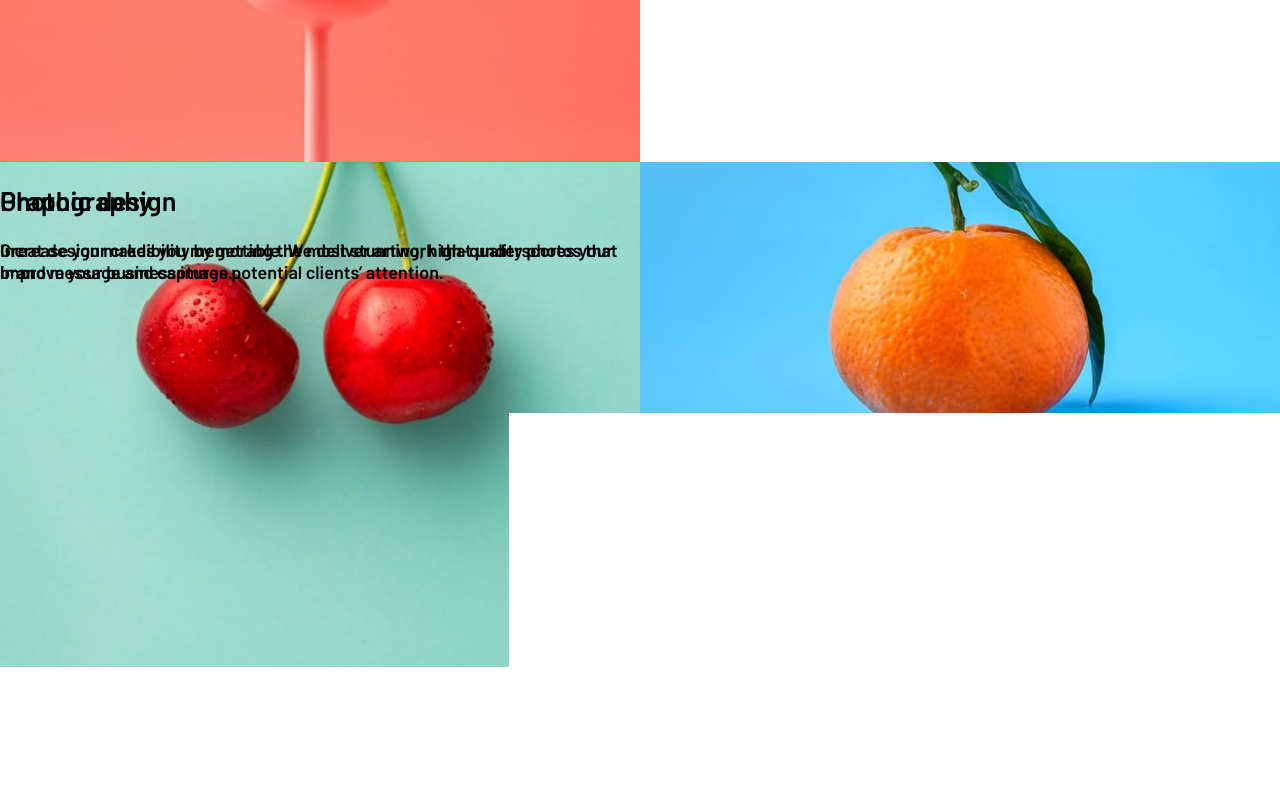
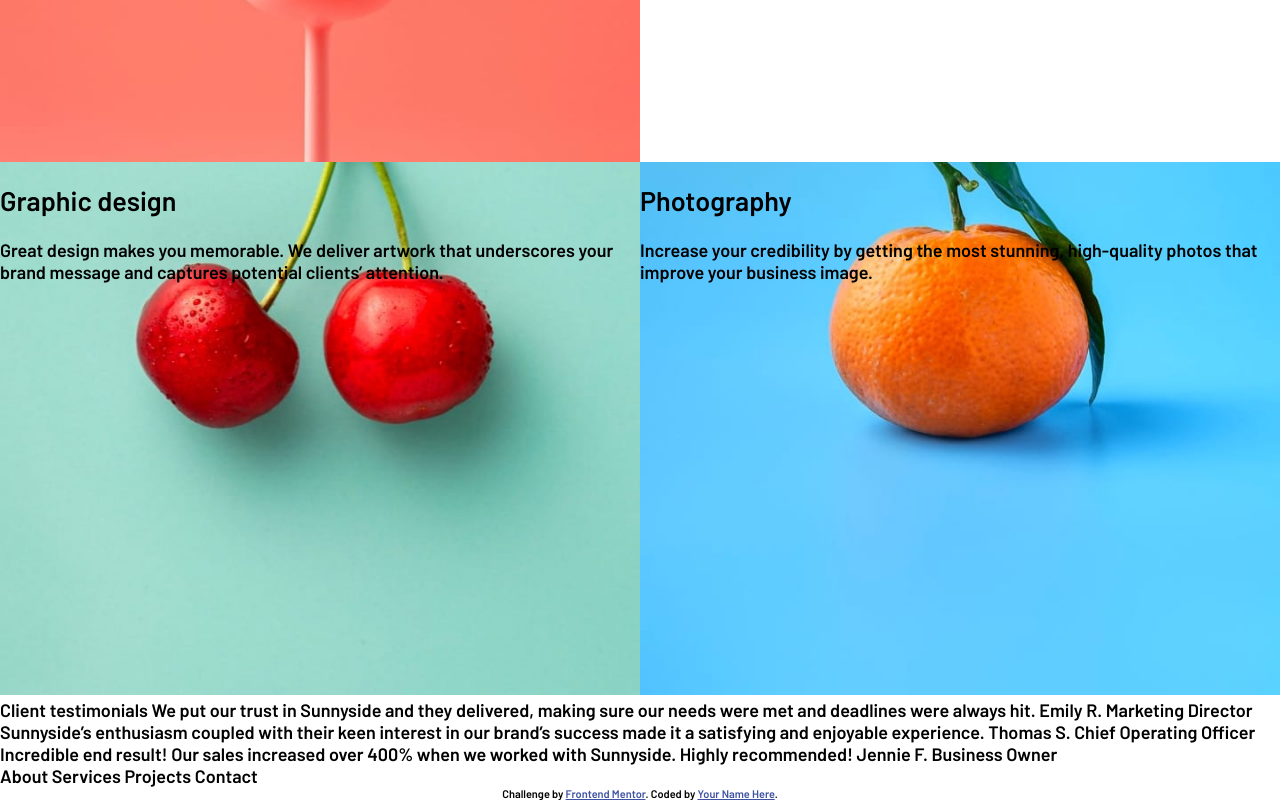
Before and after one commit to Alex-AL9/frontend-mentor-sunnyside-project, a plain HTML site: page sunnyside-agency-landing-page-main/index.html in a window 1280 px wide. Shown: the part 1620-2420 px from the top of the page. Drawn offline with Linux system fonts and the light colour scheme.

Commit message:
Updated absolute boxes

```diff
--- a/sunnyside-agency-landing-page-main/index.html
+++ b/sunnyside-agency-landing-page-main/index.html
@@ -72,20 +72,24 @@
   </section>
 
   <section class="grid3">
-    <div>
-      <h2>Graphic design</h2>
-      <p>Great design makes you memorable. We deliver artwork that underscores your brand message and captures potential
-        clients’ attention.</p>
+    <div class="container">
+      <div class="content">
 
+        <h2>Graphic design</h2>
+        <p>Great design makes you memorable. We deliver artwork that underscores your brand message and captures potential
+          clients’ attention.</p>
+        </div>
+
+        <img src="images/desktop/image-graphic-design.jpg">
     </div>
-    <img src="images/desktop/image-graphic-design.jpg">
 
-    <div>
-      <h2>Photography</h2>
-      <p>Increase your credibility by getting the most stunning, high-quality photos that improve your business image.
-      </p>
+    <div class="container">
+      <div class="content">
+        <h2>Photography</h2>
+        <p>Increase your credibility by getting the most stunning, high-quality photos that improve your business image.</p>
+      </div>
+      <img src="images/desktop/image-photography.jpg">
     </div>
-    <img src="images/desktop/image-photography.jpg">
   </section>
 
 
--- a/sunnyside-agency-landing-page-main/styles.css
+++ b/sunnyside-agency-landing-page-main/styles.css
@@ -103,6 +103,17 @@ nav button:hover{
     width: 50%;
 }
 
-.grid3 div{
+.grid3 .container {
+    position: relative;
+}
+
+.grid3 .content {
     position: absolute;
+    width: 100%;
+    top: 0;
+    z-index: 0;
 }
+
+.grid3 .container img {
+    width: 100%;
+}
```
